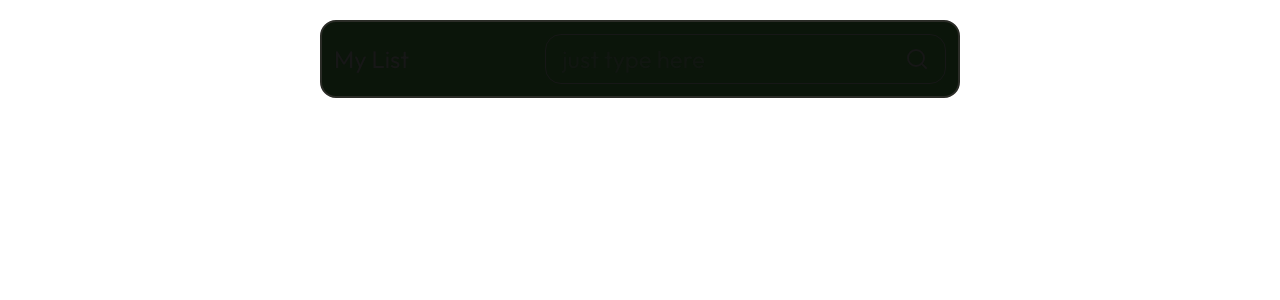
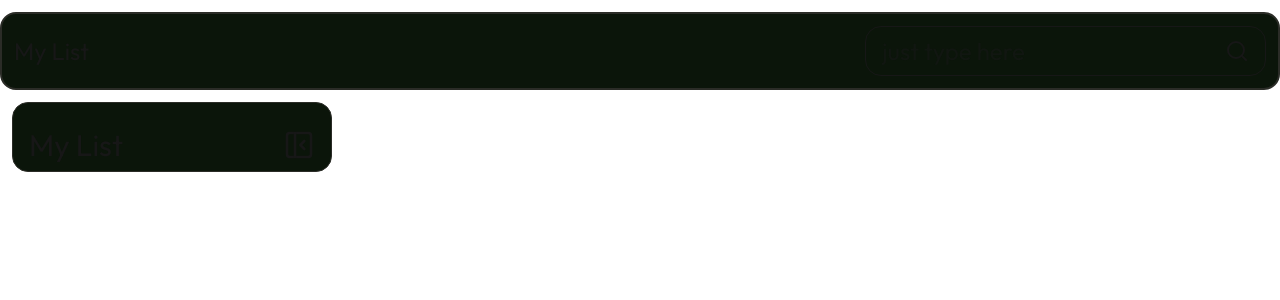
Before and after one commit to sansnow/my-list, a Next.js app: page / in a window 1280 px wide. Shown: the top 300 px of the page. Built offline with nearby package versions, Linux system fonts and the light colour scheme.

Commit message:
feat: made a dasbhoard layout and a sidebar with opening/closing

```diff
--- a/Components/ui/Navbar.tsx
+++ b/Components/ui/Navbar.tsx
@@ -2,7 +2,7 @@ import { Search } from "lucide-react";
 
 export default function Navbar() {
   return (
-    <div className="text-2xl p-3 flex items-center justify-between border-2 border-[#2b2c27] bg-[#0b150a] rounded-2xl mt-5">
+    <div className="w-full text-2xl p-3 flex items-center justify-between border-2 border-[#2b2c27] bg-[#0b150a] rounded-2xl mt-3">
       <h1>
         My List
       </h1>
--- /dev/null
+++ b/Components/ui/Sidebar.tsx
@@ -0,0 +1,21 @@
+"use client"
+
+import { PanelLeftClose, PanelLeftOpen } from "lucide-react";
+import { useState } from "react";
+
+
+export default function Sidebar() {
+
+    const [isOpen, setIsOpen] = useState(true);
+
+    return (
+        <div className={` transition-all duration-300 bg-[#0b150a] border border-[#2b2c27] m-3 rounded-2xl p-2 px-4 ${isOpen ? 'w-1/4' : 'w-16'}`}>
+            <div className="mt-4 flex items-center text-3xl justify-between transition-all duration-400">
+                {isOpen && <h1>My List</h1>}
+                <div className="cursor-pointer w-8 h-8">
+                    {isOpen ? <PanelLeftClose onClick={() => setIsOpen(!isOpen)} className="w-full h-full" /> : <PanelLeftOpen onClick={() => setIsOpen(!isOpen)} className="w-full h-full" />}
+                </div>
+            </div>
+        </div>
+    )
+}
--- /dev/null
+++ b/app/(main)/dashboard/layout.tsx
@@ -0,0 +1,14 @@
+import Sidebar from "@/Components/ui/Sidebar";
+
+export default function DashboardLayout({
+  children,
+}: {
+  children: React.ReactNode;
+}) {
+  return (
+    <div className="flex">
+      <Sidebar/>
+      <div className="w-full p-2">{children}</div>
+    </div>
+  );
+}
--- a/app/(main)/dashboard/page.tsx
+++ b/app/(main)/dashboard/page.tsx
@@ -0,0 +1,18 @@
+import Image from "next/image";
+import Navbar from "@/Components/ui/Navbar";
+import { getMedia } from "@/services/media-service";
+import Sidebar from "@/Components/ui/Sidebar";
+
+
+export default async function Home() {
+
+  const media = await getMedia();
+
+
+  return (
+    <div className="text-3xl h-screen overflow-hidden">
+      <Navbar/>
+      this is dashboard
+    </div>
+  );
+}
--- a/app/layout.tsx
+++ b/app/layout.tsx
@@ -28,7 +28,7 @@ export default function RootLayout({ children }: LayoutProps<"/">) {
       lang="en"
       className={`${outfit.variable} ${geistMono.variable} h-full antialiased`}
     >
-      <body className="min-h-full mx-80  flex flex-col">{children}</body>
+      <body className="min-h-full">{children}</body>
     </html>
   );
 }
--- a/app/page.tsx
+++ b/app/page.tsx
@@ -1,6 +1,7 @@
 import Image from "next/image";
 import Navbar from "@/Components/ui/Navbar";
 import { getMedia } from "@/services/media-service";
+import Sidebar from "@/Components/ui/Sidebar";
 
 
 export default async function Home() {
@@ -9,8 +10,9 @@ export default async function Home() {
 
 
   return (
-    <div className="text-3xl h-screen">
-      <Navbar></Navbar>
+    <div className="text-3xl h-screen overflow-hidden">
+      <Navbar/>
+      <Sidebar/>
     </div>
   );
 }
```
